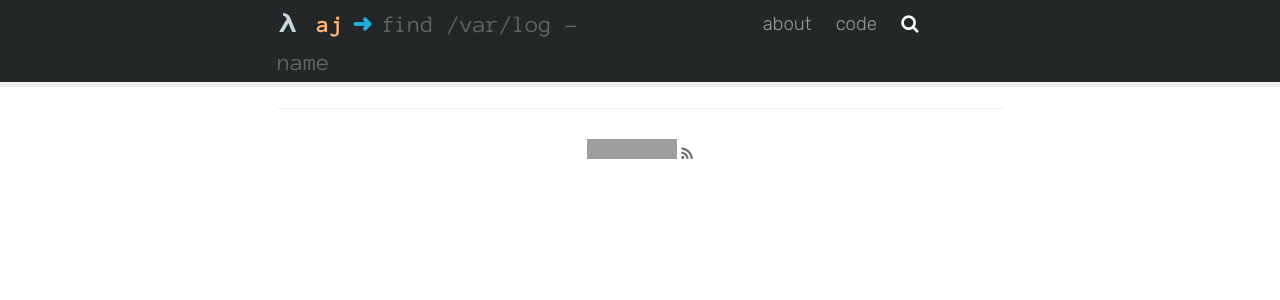
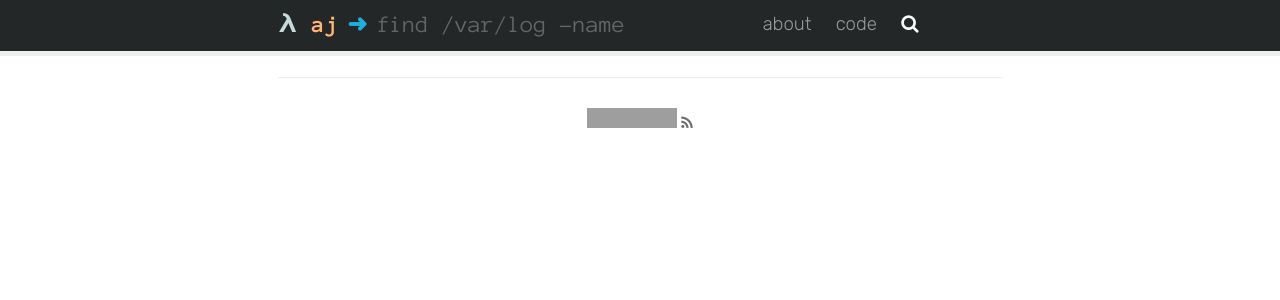
Before and after one commit to 0x414A/0x414a.github.io, a Jekyll site: the page built from search.md, in a window 1280 px wide. Shown: the top 300 px of the page. Built offline with Jekyll 4.4.1, drawn with Linux system fonts in a browser that asks for light colours; nearby versions of some CDN libraries; comment, search, counter and statistics services are not loaded; grey boxes are pictures that could not be loaded.

Commit message:
Fix header in WebKit.

```diff
--- a/assets/stylesheets/header.css
+++ b/assets/stylesheets/header.css
@@ -24,7 +24,7 @@
   color: #ffb473;
   display: inline;
   font-family: 'Anonymous Pro', sans-serif;
-  margin: 0 5px 0 15px;
+  margin: 0 5px 0 10px;
 }
 
 .header-site-extra {
```
